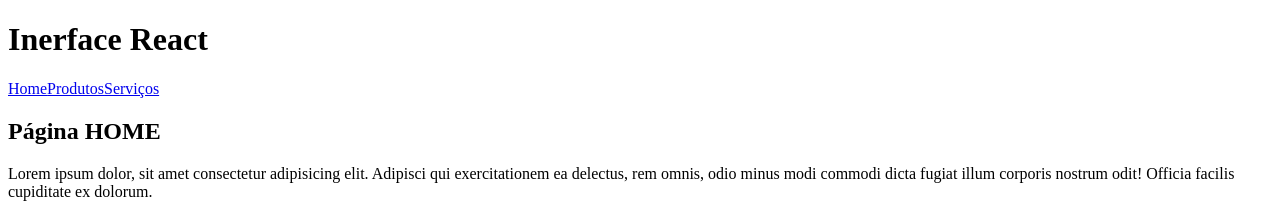
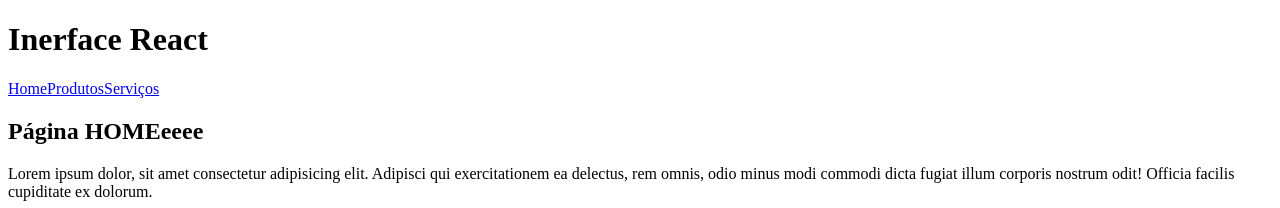
Before and after one commit to PallomaHortencio/meu-app, a React (Create React App) app: page / in a window 1280 px wide. Shown: the top 208 px of the page. Built offline with nearby package versions, Linux system fonts and the light colour scheme.

Commit message:
Rotas
npm install

```diff
--- a/package.json
+++ b/package.json
@@ -8,6 +8,7 @@
     "@testing-library/user-event": "^13.5.0",
     "react": "^18.2.0",
     "react-dom": "^18.2.0",
+    "react-router-dom": "^5.3.4",
     "react-scripts": "5.0.1"
   },
   "scripts": {
--- a/src/pages/Home.jsx
+++ b/src/pages/Home.jsx
@@ -3,7 +3,7 @@
 const Home = () => {
   return (
     <>
-      <h2>Página HOME</h2>
+      <h2>Página HOMEeeee</h2>
       <p>
         Lorem ipsum dolor, sit amet consectetur adipisicing elit. Adipisci qui
         exercitationem ea delectus, rem omnis, odio minus modi commodi dicta
```
Also changed, not shown: 1 other file (tests, documents, lock files or other folders).
